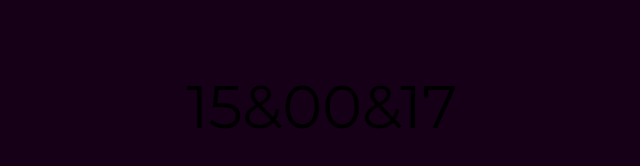
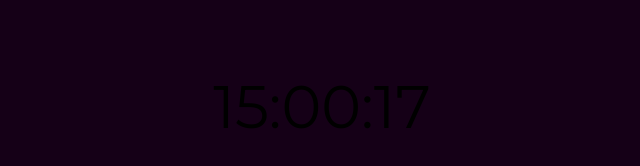
Before and after one commit to tamasg22/clock, a plain HTML site: page index.html in a window 1280 px wide. Shown: the part 300-466 px from the top of the page, 318-958 px from the left. Drawn offline with Linux system fonts and the light colour scheme.

Commit message:
Update and rename jsbin.nunaca.1.html to index.html

```diff
--- a/jsbin.nunaca.1.html
+++ b/index.html
@@ -50,7 +50,7 @@ function colorClock(){
     seconds = '0' + seconds;
   }
 
-  var clockFace = (hours + '&' + minutes + '&' + seconds);
+  var clockFace = (hours + ':' + minutes + ':' + seconds);
 
   document.getElementById('clock').innerHTML = clockFace;
   setTimeout(function() { colorClock() } , 1000);
```
